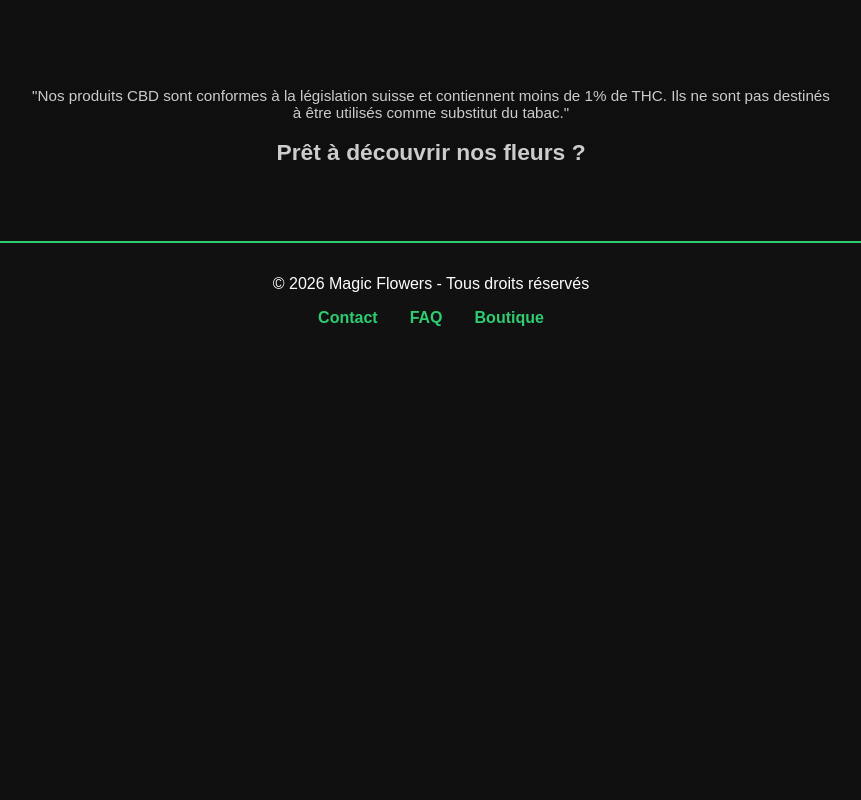
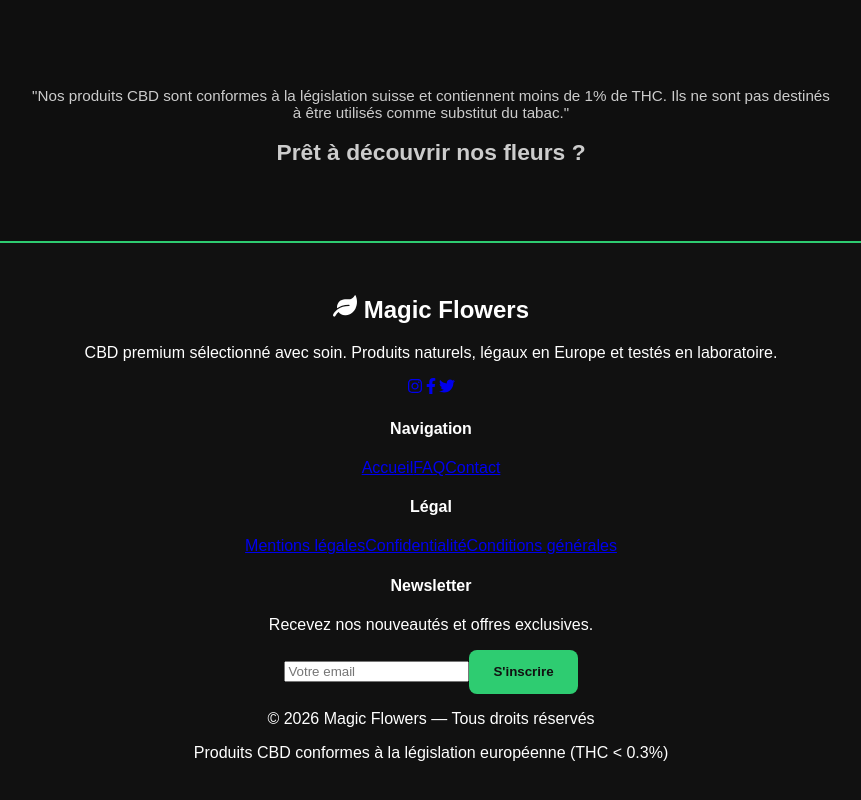
Before and after one commit to LesRhabilleurs/Magic-Flowers, a React (Vite) app: page / in a window 1280 px wide. Shown: the part 2233-3033 px from the top of the page, without its empty margins (209-1070 px from the left). Before the commit the page ends 2592 px from the top, so only its background shows below. Built offline with nearby package versions, Linux system fonts and the light colour scheme.

Commit message:
Update Footer.jsx

```diff
--- a/src/components/Footer.jsx
+++ b/src/components/Footer.jsx
@@ -1,17 +1,67 @@
 import React from "react";
 import "./Footer.css";
+import { FaInstagram, FaFacebookF, FaTwitter, FaLeaf } from "react-icons/fa";
 
 export default function Footer() {
   return (
     <footer className="footer">
-      <div className="footer-content">
-        <p>© 2026 Magic Flowers - Tous droits réservés</p>
-        <div className="footer-links">
+
+      <div className="footer-container">
+
+        {/* Logo + description */}
+        <div className="footer-brand">
+          <h2 className="footer-logo">
+            <FaLeaf /> Magic Flowers
+          </h2>
+          <p>
+            CBD premium sélectionné avec soin. Produits naturels,
+            légaux en Europe et testés en laboratoire.
+          </p>
+
+          <div className="footer-social">
+            <a href="#"><FaInstagram /></a>
+            <a href="#"><FaFacebookF /></a>
+            <a href="#"><FaTwitter /></a>
+          </div>
+        </div>
+
+        {/* Navigation */}
+        <div className="footer-column">
+          <h4>Navigation</h4>
+          <a href="/">Accueil</a>
+          <a href="/faq">FAQ</a>
           <a href="/contact">Contact</a>
-          <a href="/faq">FAQ</a>
-          <a href="/shop">Boutique</a>
         </div>
+
+        {/* Légal */}
+        <div className="footer-column">
+          <h4>Légal</h4>
+          <a href="/mentions-legales">Mentions légales</a>
+          <a href="/confidentialite">Confidentialité</a>
+          <a href="/conditions">Conditions générales</a>
+        </div>
+
+        {/* Newsletter */}
+        <div className="footer-column newsletter">
+          <h4>Newsletter</h4>
+          <p>Recevez nos nouveautés et offres exclusives.</p>
+
+          <div className="newsletter-form">
+            <input type="email" placeholder="Votre email" />
+            <button>S'inscrire</button>
+          </div>
+        </div>
+
       </div>
+
+      {/* Bas du footer */}
+      <div className="footer-bottom">
+        <p>© 2026 Magic Flowers — Tous droits réservés</p>
+        <p className="footer-note">
+          Produits CBD conformes à la législation européenne (THC &lt; 0.3%)
+        </p>
+      </div>
+
     </footer>
   );
 }
```
